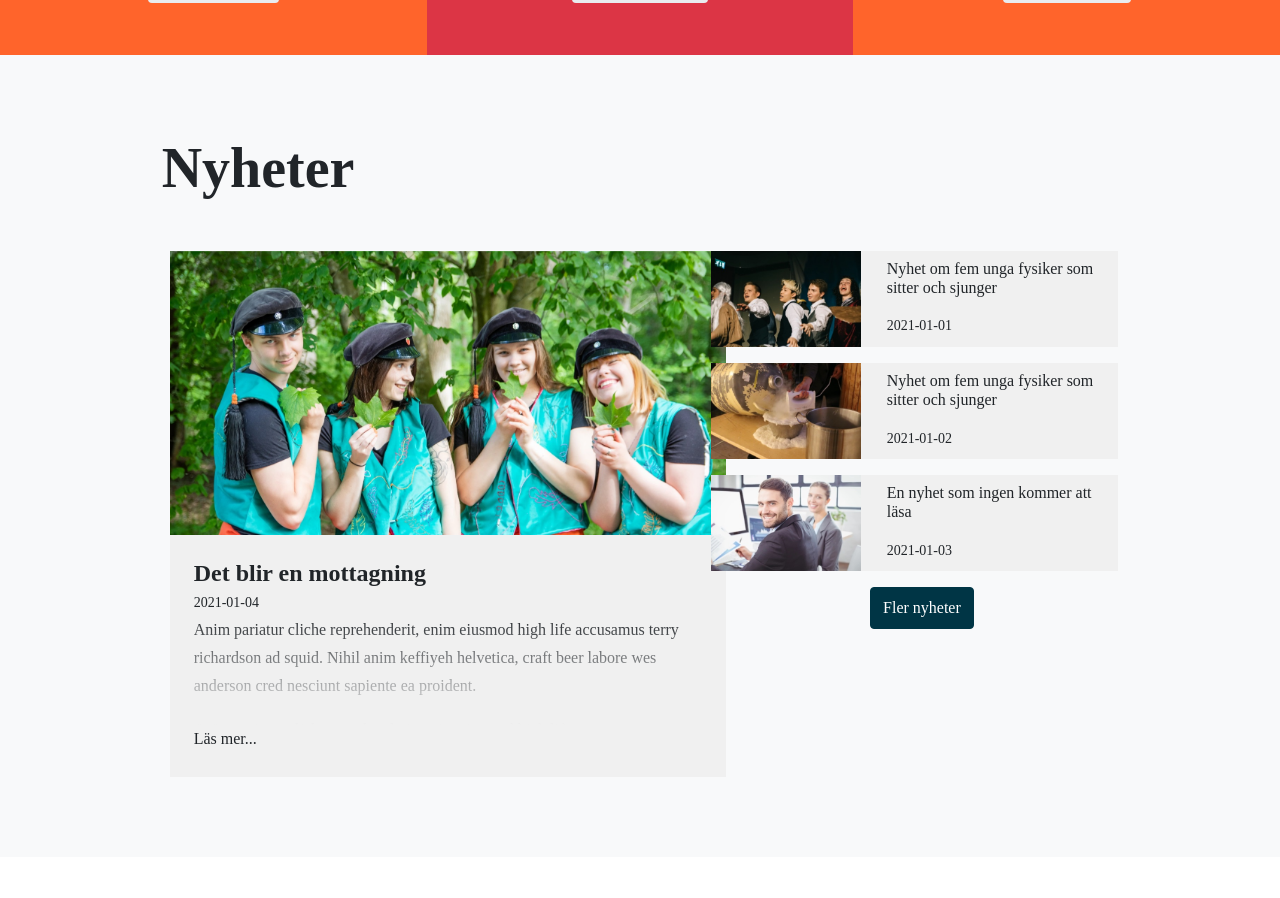
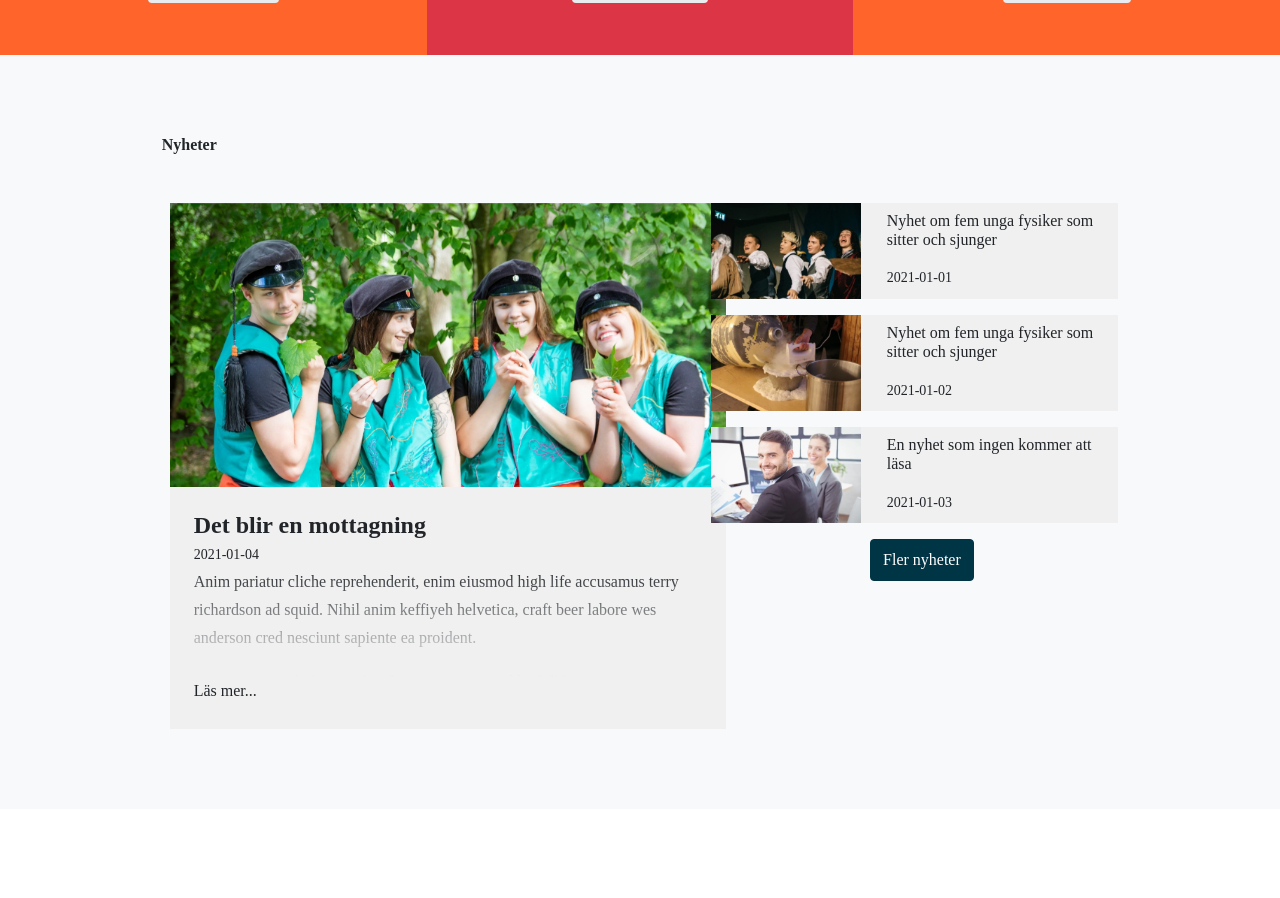
Before and after one commit to Fysiksektionen/Hemsida, a React (Create React App) app in the folder client/: page / in a window 1280 px wide. Shown: the part 980-1878 px from the top of the page. Built offline with nearby package versions, Linux system fonts and the light colour scheme; a web font is replaced by a local one.

Commit message:
Updates package and package-lock files and adds scss directly to react.

```diff
--- a/client/package.json
+++ b/client/package.json
@@ -48,7 +48,6 @@
     "build": "slate-plain-serializerreact-scripts build",
     "test": "react-scripts test",
     "eject": "react-scripts eject",
-    "css": "sass src/main.scss > src/index.css",
     "lint-check": "eslint --ext .tsx --ext .ts src/",
     "lint-fix": "eslint --ext .tsx --ext .ts --fix src/",
     "docs-serve": "http-server ../api-docs/ --port=3001 --cors=Authorization -c 1"
--- a/client/src/components/admin/Admin.tsx
+++ b/client/src/components/admin/Admin.tsx
@@ -1,5 +1,4 @@
 import React, { createElement, useState } from 'react';
-import '../../index.css';
 import { Col, Container, Image, Navbar, NavLink, Row } from 'react-bootstrap';
 import { AdminLocation, AdminPageProps } from '../../types/admin_components';
 import PagesAdminPage from './pages/Pages';
--- a/client/src/main.scss
+++ b/client/src/index.scss
@@ -144,7 +144,7 @@ $theme-colors: map-merge($theme-colors, $custom-colors);
 }
 
 h1 {
-    font-size: 3.5em;
+    font-size: 1em;
     font-weight: bolder;
 }
 
--- a/client/src/index.tsx
+++ b/client/src/index.tsx
@@ -1,6 +1,6 @@
 import React from 'react';
 import ReactDOM from 'react-dom';
-import './main.scss';
+import './index.scss';
 import App from './App';
 import reportWebVitals from './reportWebVitals';
 import { BrowserRouter } from 'react-router-dom';
--- a/client/src/pages/APIDocs/APIDocs.tsx
+++ b/client/src/pages/APIDocs/APIDocs.tsx
@@ -1,5 +1,4 @@
 import React, { useEffect, useState } from 'react';
-import '../../index.css';
 import { Container, Navbar, Nav } from 'react-bootstrap';
 import Row from 'react-bootstrap/Row';
 import Col from 'react-bootstrap/Col';
```
Also changed, not shown: 1 other file (tests, documents, lock files or other folders).
